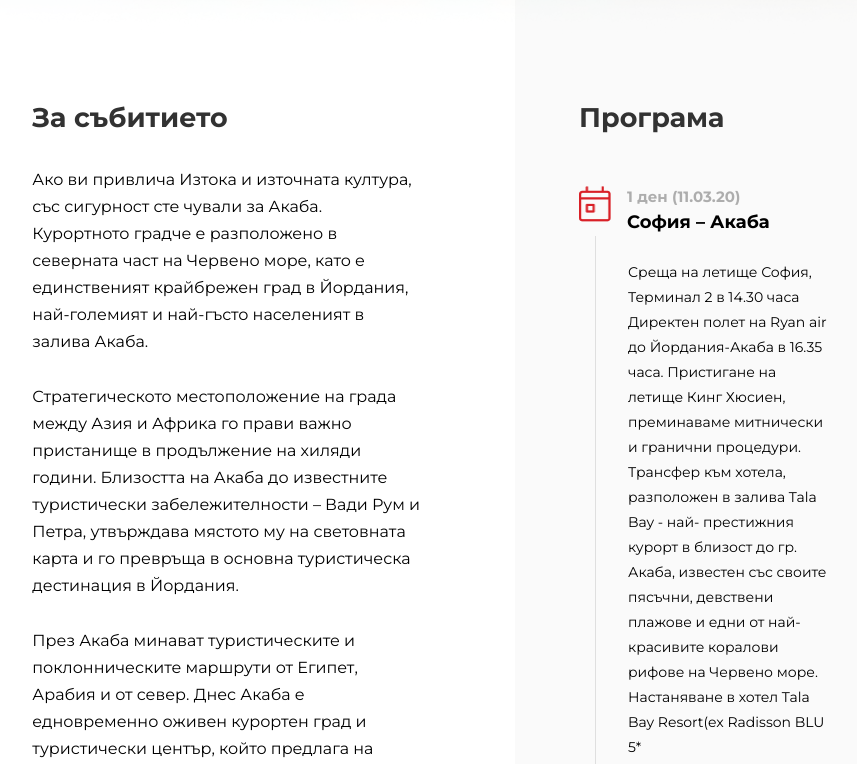
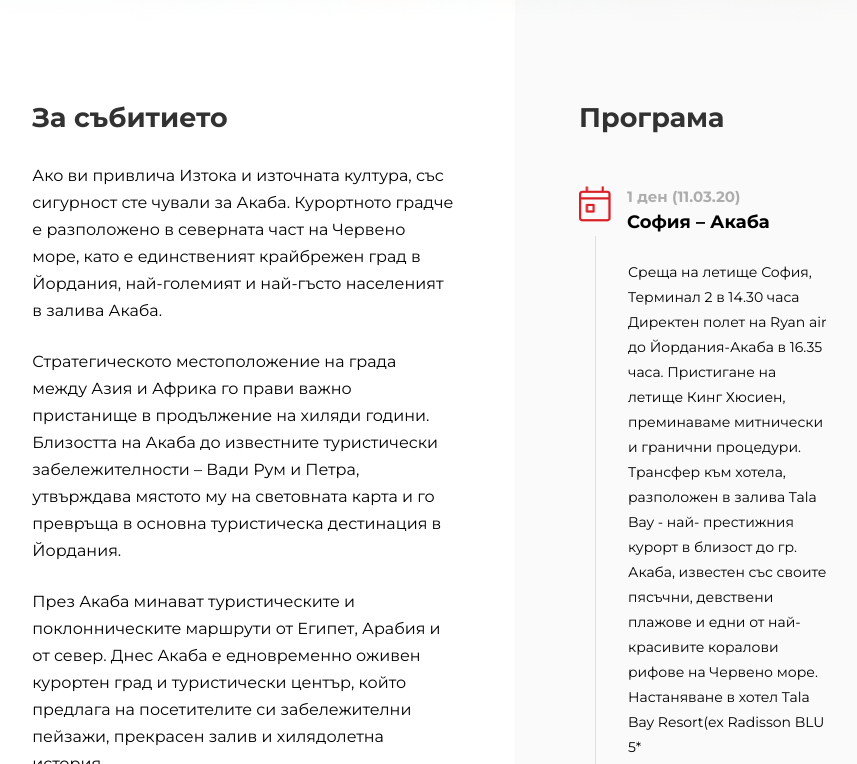
Before and after one commit to didoslavov/mistral-travel-agency, a Next.js app: page / in a window 1280 px wide. Shown: the part 716-1480 px from the top of the page, without its empty margins (237-1094 px from the left). Built offline with nearby package versions, Linux system fonts and the light colour scheme.

Commit message:
fix styles

```diff
--- a/src/components/Content/About/About.tsx
+++ b/src/components/Content/About/About.tsx
@@ -5,7 +5,7 @@ import Statement from "./Statement";
 
 function About() {
   return (
-    <article className="mb-[42px] flex w-[88%] flex-col gap-7">
+    <article className="mb-[42px] flex w-[95%] flex-col gap-6">
       <Subheading>За събитието</Subheading>
       {aboutData.map((s, i) => (
         <Statement key={i}>{s}</Statement>
```
